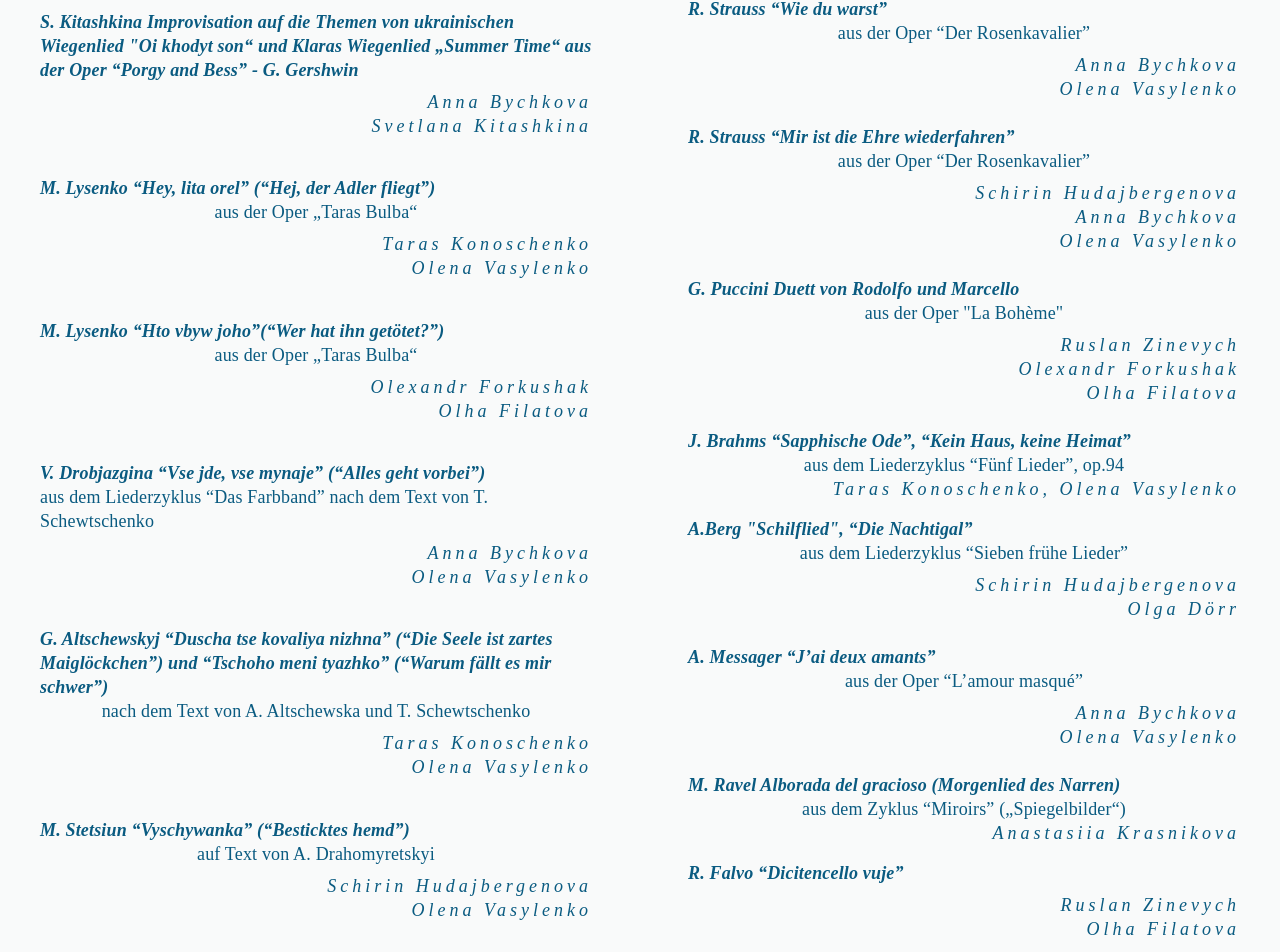
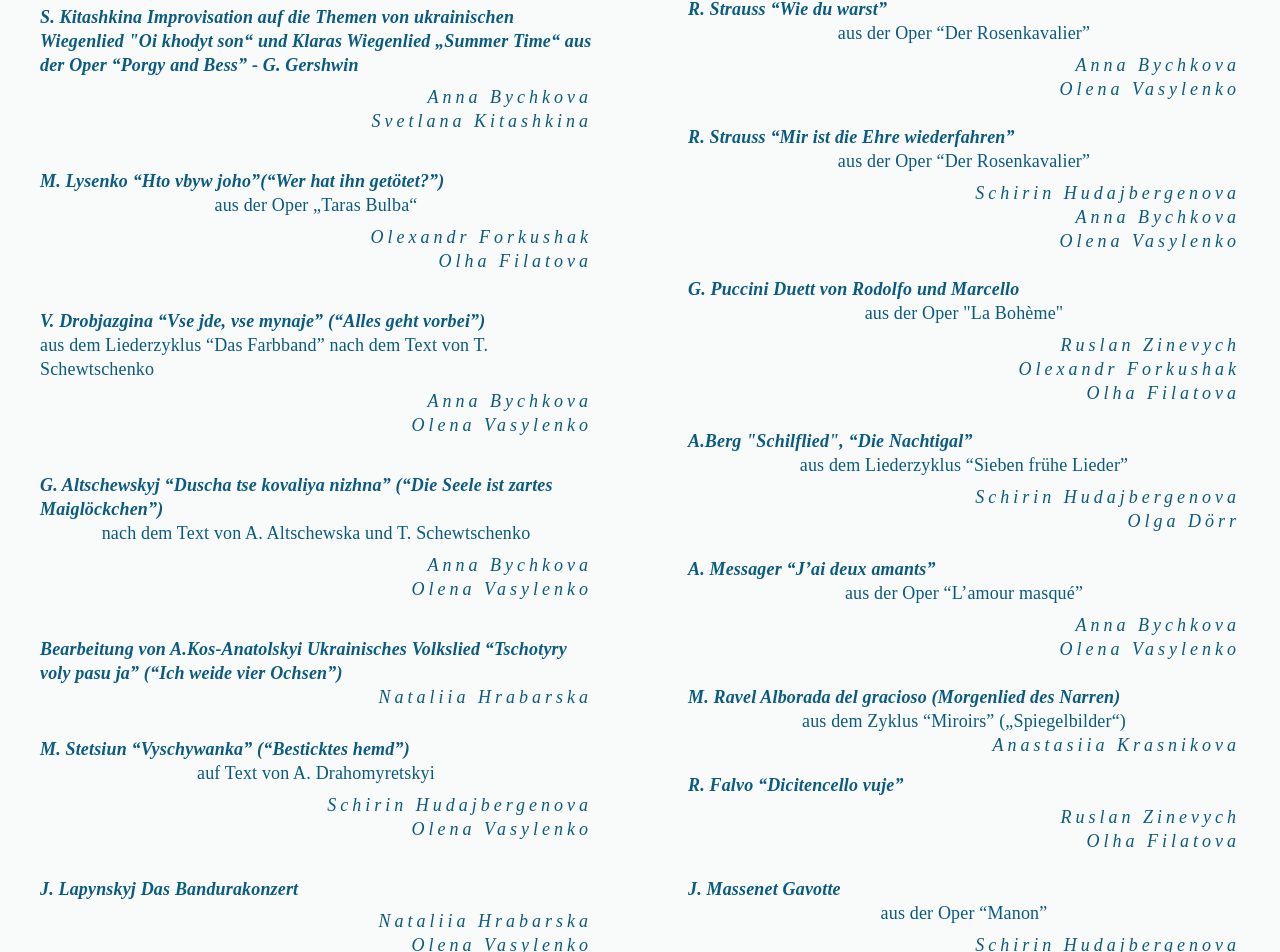
Before and after one commit to a-nn-a-bychkova/culture-event, a React (Create React App) app: page / in a window 1280 px wide. Shown: the part 1669-2621 px from the top of the page. Built offline with nearby package versions, Linux system fonts and the light colour scheme.

Commit message:
programm without Taras

```diff
--- a/src/components/Participants/Participants.js
+++ b/src/components/Participants/Participants.js
@@ -24,7 +24,7 @@ const participantsListDe = [
   { id: uuidv4(), name: 'Anna Bychkova', instrument: 'Mezzosopran' },
   { id: uuidv4(), name: 'Ruslan Zinevych', instrument: 'Tenor' },
   { id: uuidv4(), name: 'Olexandr Forkushak', instrument: 'Bariton' },
-  { id: uuidv4(), name: 'Taras Konoshenko', instrument: 'Bass' },
+  // { id: uuidv4(), name: 'Taras Konoshenko', instrument: 'Bass' },
 ];
 
 const participantsListUkr = [
@@ -39,7 +39,7 @@ const participantsListUkr = [
   { id: uuidv4(), name: 'Анна Бичкова', instrument: 'мецо-сопрано' },
   { id: uuidv4(), name: 'Руслан Зіневич', instrument: 'тенор' },
   { id: uuidv4(), name: 'Олександр Форкушак', instrument: 'баритон' },
-  { id: uuidv4(), name: 'Тарас Коношенко', instrument: 'бас' },
+  // { id: uuidv4(), name: 'Тарас Коношенко', instrument: 'бас' },
   { id: uuidv4(), name: 'Ольга Комарова', instrument: 'ведуча' },
 ];
 
--- a/src/components/Programm/Programm.js
+++ b/src/components/Programm/Programm.js
@@ -31,13 +31,7 @@ const musicalPiecesDe = [
       'Improvisation auf die Themen von ukrainischen Wiegenlied "Oi khodyt son“ und Klaras Wiegenlied „Summer Time“ aus der Oper “Porgy and Bess” - G. Gershwin',
     performer: ['Anna Bychkova', 'Svetlana Kitashkina'],
   },
-  {
-    id: uuidv4(),
-    author: 'M. Lysenko',
-    title: ' “Hey, lita orel” (“Hej, der Adler fliegt”)',
-    additionalInfo: 'aus der Oper „Taras Bulba“',
-    performer: ['Taras Konoschenko', 'Olena Vasylenko'],
-  },
+
   {
     id: uuidv4(),
     author: 'M. Lysenko',
@@ -56,10 +50,16 @@ const musicalPiecesDe = [
   {
     id: uuidv4(),
     author: 'G. Altschewskyj ',
+    title: '“Duscha tse kovaliya nizhna” (“Die Seele ist zartes Maiglöckchen”)',
+    additionalInfo: 'nach dem Text von A. Altschewska und T. Schewtschenko',
+    performer: ['Anna Bychkova', 'Olena Vasylenko'],
+  },
+  {
+    id: uuidv4(),
+    author: 'Bearbeitung von A.Kos-Anatolskyi',
     title:
-      '“Duscha tse kovaliya nizhna” (“Die Seele ist zartes Maiglöckchen”) und “Tschoho meni tyazhko” (“Warum fällt es mir schwer”)',
-    additionalInfo: 'nach dem Text von A. Altschewska und T. Schewtschenko',
-    performer: ['Taras Konoschenko', 'Olena Vasylenko'],
+      'Ukrainisches Volkslied “Tschotyry voly pasu ja” (“Ich weide vier Ochsen”)',
+    performer: ['Nataliia Hrabarska'],
   },
   {
     id: uuidv4(),
@@ -115,13 +115,6 @@ const musicalPiecesDe = [
     title: 'Duett von Rodolfo und Marcello',
     additionalInfo: 'aus der Oper "La Bohème"',
     performer: ['Ruslan Zinevych', 'Olexandr Forkushak', 'Olha Filatova'],
-  },
-  {
-    id: uuidv4(),
-    author: 'J. Brahms',
-    title: '“Sapphische Ode”, “Kein Haus, keine Heimat”',
-    additionalInfo: 'aus dem Liederzyklus “Fünf Lieder”, op.94',
-    performer: ['Taras Konoschenko, Olena Vasylenko'],
   },
   {
     id: uuidv4(),
@@ -188,13 +181,7 @@ const musicalPiecesUkr = [
       'Імпровізація на теми колискової “Ой ходить сон” та Колискової Клари “Summer Time” з опери “Поргі і Бес” Дж. Гершвіна',
     performer: ['Анна Бичкова', 'Світлана Кіташкіна'],
   },
-  {
-    id: uuidv4(),
-    author: 'М. Лисенко',
-    title: 'Пісня Тараса',
-    additionalInfo: 'з опери “Тарас Бульба”',
-    performer: ['Тарас Коношенко', 'Олена Василенко'],
-  },
+
   {
     id: uuidv4(),
     author: 'М. Лисенко',
@@ -212,10 +199,17 @@ const musicalPiecesUkr = [
   {
     id: uuidv4(),
     author: 'Г. Алчевський',
-    title: '“Душа се конвалія ніжна”, “Чого мені тяжко”',
+    title: '“Душа се конвалія ніжна”',
     additionalInfo: 'сл. Х. Алчевської та Т. Шевченка',
-    performer: ['Тарас Коношенко', 'Олена Василенко'],
+    performer: ['Анна Бичкова', 'Олена Василенко'],
   },
+  {
+    id: uuidv4(),
+    author: 'у.н.п. в обр. А. Кос-Анатольського',
+    title: '“Чотири воли пасу я”',
+    performer: ['Наталія Грабарська'],
+  },
+
   {
     id: uuidv4(),
     author: 'М. Стецюн',
@@ -273,13 +267,7 @@ const musicalPiecesUkr = [
     additionalInfo: 'з опери “Богема”',
     performer: ['Олександр Форкушак', 'Ольга Філатова'],
   },
-  {
-    id: uuidv4(),
-    author: 'Й. Брамс',
-    title: '"Сапфічна ода», «Немає дому, немає Батьківщини"',
-    additionalInfo: 'з вокального циклу “П’ять пісень”, оп.94',
-    performer: ['Тарас Коношенко', 'Олена Василенко'],
-  },
+
   {
     id: uuidv4(),
     author: 'А. Берг',
```
